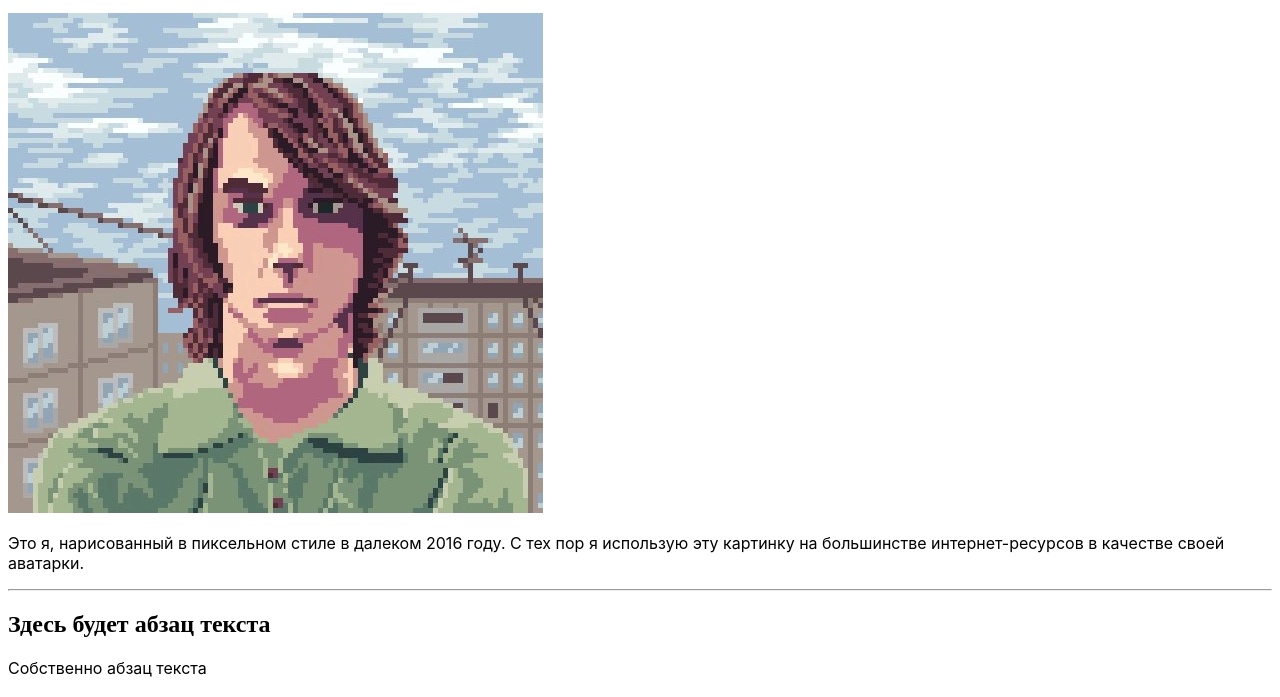
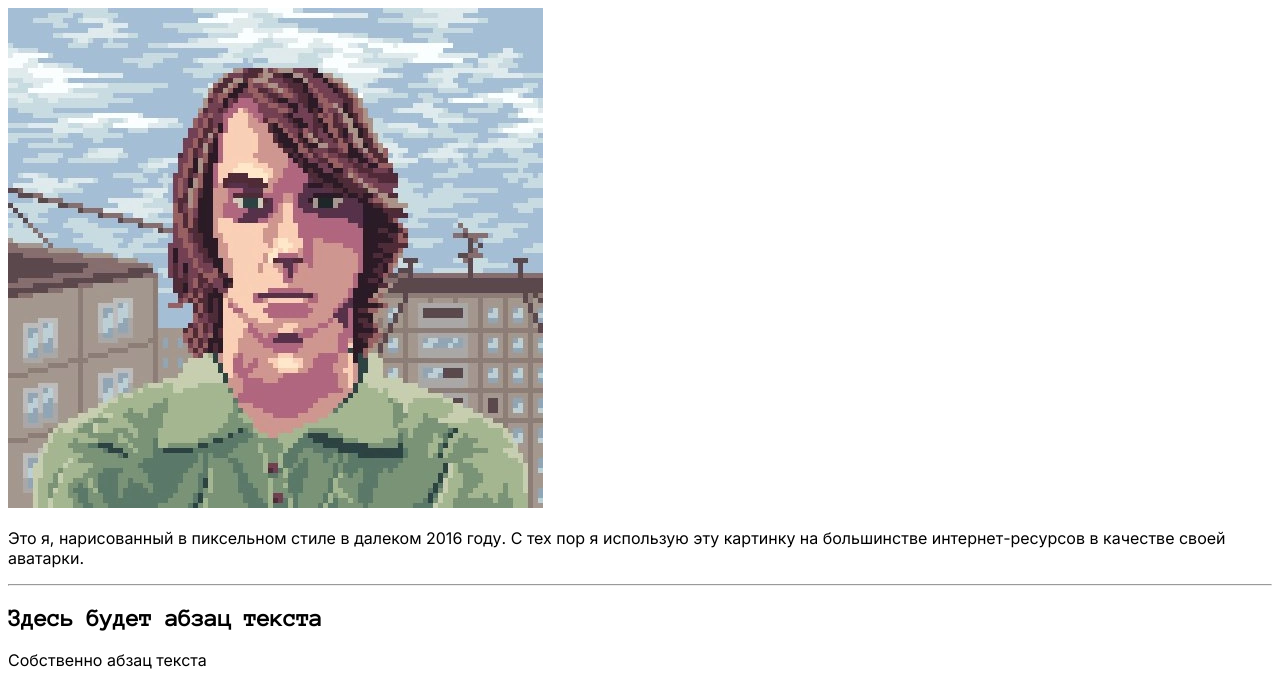
Before and after one commit to deekei13/deekei13.github.io, a plain HTML site: page index.html in a window 1280 px wide. Shown: the part 103-800 px from the top of the page. Drawn offline with Linux system fonts and the light colour scheme.

Commit message:
игра не удалась, пробую снова

```diff
--- a/style.css
+++ b/style.css
@@ -1,7 +1,4 @@
-@font-face {
-    font-family: 'Inter', 'Anonymous Pro', sans-serif, monospace;
-    src: url('https://fonts.googleapis.com/css2?family=Anonymous+Pro&family=Inter&display=swap');
-}
+@import url('https://fonts.googleapis.com/css2?family=Anonymous+Pro&family=Inter&display=swap');
 
 body {
     font-family: "Inter", "Anonymous Pro";
```
